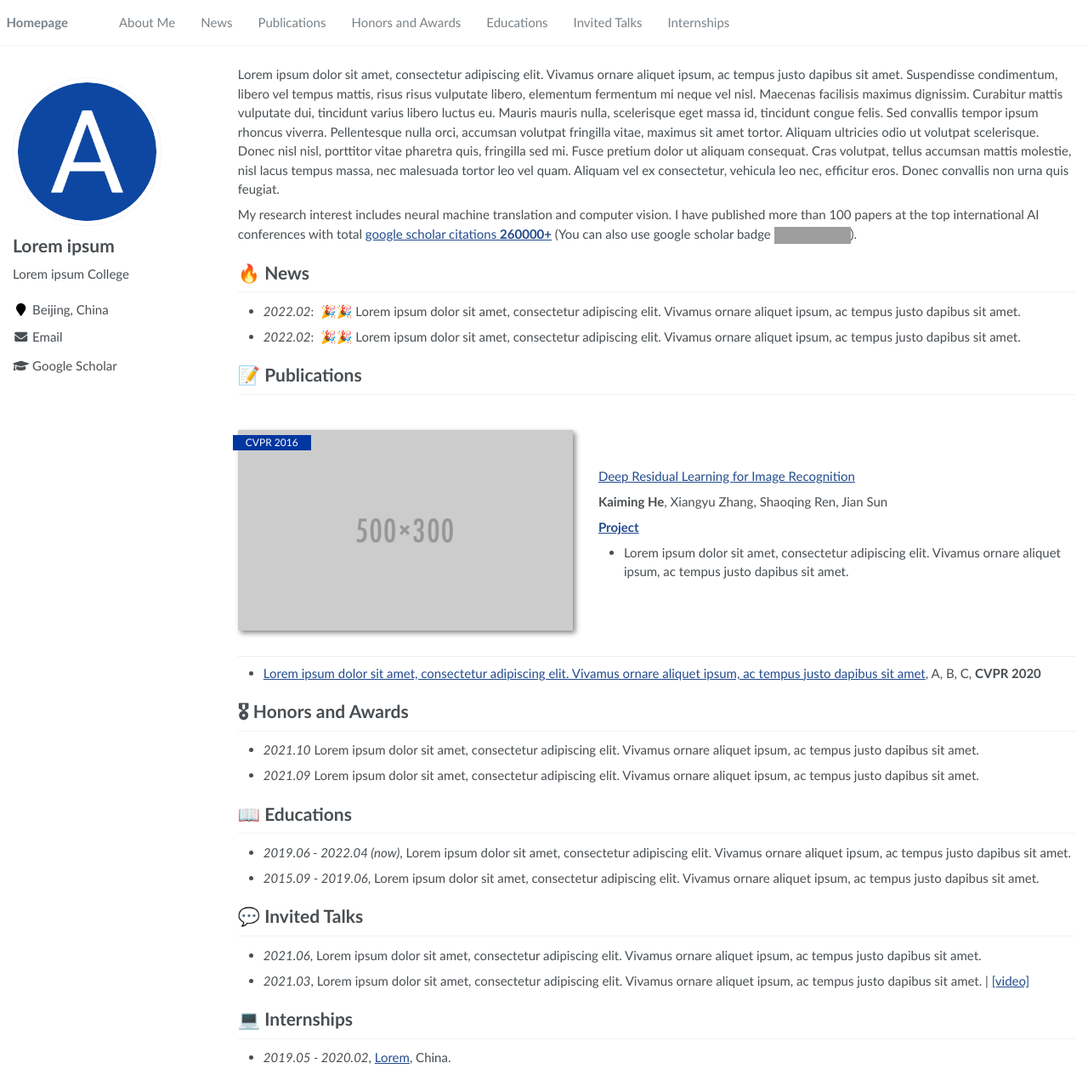
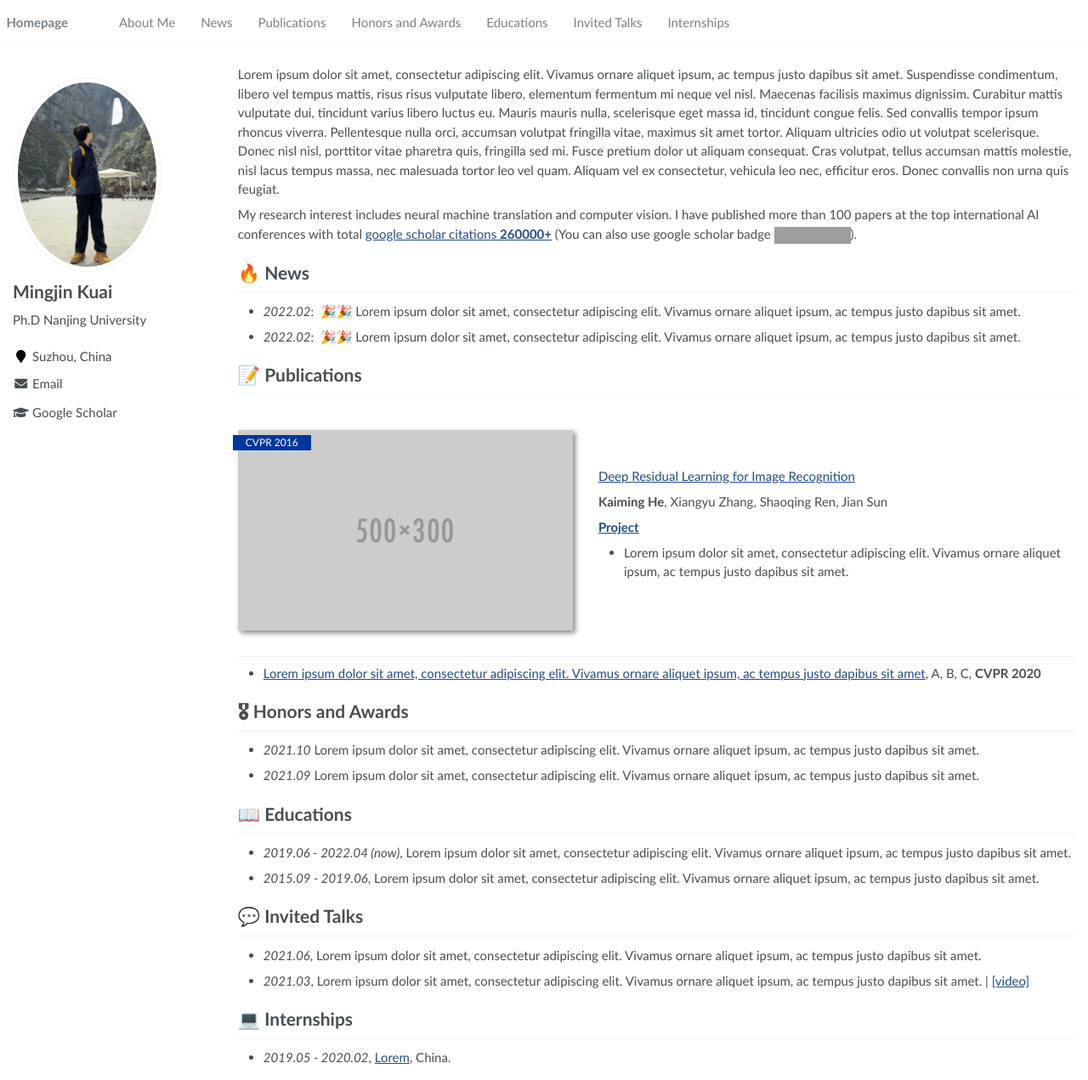
Before and after one commit to MingjinKuai/MingjinKuai.github.io, a Jekyll site: the page built from acad-homepage.github.io-main/_pages/about.md, in a window 1280 px wide and 1271 px high. Shown: the whole window at 85% size. Built offline with Jekyll 4.4.1, drawn with Linux system fonts in a browser that asks for light colours; grey boxes are pictures that could not be loaded.

Commit message:
Update _config.yml

```diff
--- a/_config.yml
+++ b/_config.yml
@@ -21,14 +21,14 @@ baidu_site_verification  :  # get baidu_site_verification from https://ziyuan.ba
 
 # Site Author
 author:
-  name             : "Lorem ipsum"
-  avatar           : "images/android-chrome-512x512.png"
-  bio              : "Lorem ipsum College"
-  location         : "Beijing, China"
+  name             : "Mingjin Kuai"
+  avatar           : "images/kmj.jpg"
+  bio              : "Ph.D Nanjing University"
+  location         : "Suzhou, China"
   employer         :
   pubmed           :
-  googlescholar    : "https://scholar.google.com/citations?user=YOUR_GOOGLE_SCHOLAR_ID"
-  email            : "Lorem@ipsum.com"
+  googlescholar    : "https://scholar.google.com/citations?user=j5NIvnEAAAAJ"
+  email            : "mingjinkuai@smail.nju.edu.cn"
   researchgate     :  # e.g., "https://www.researchgate.net/profile/yourprofile"
   uri              :
   bitbucket        :
```
